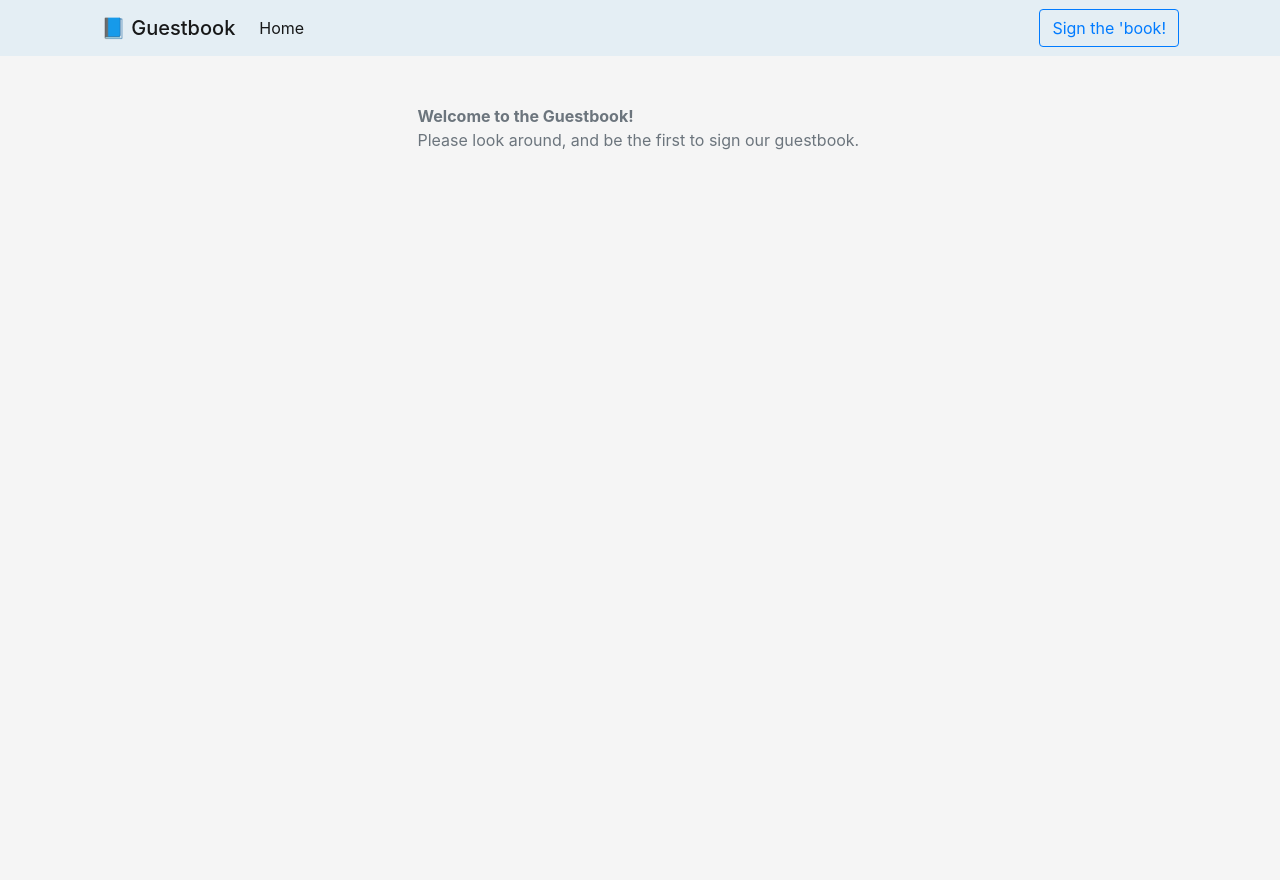
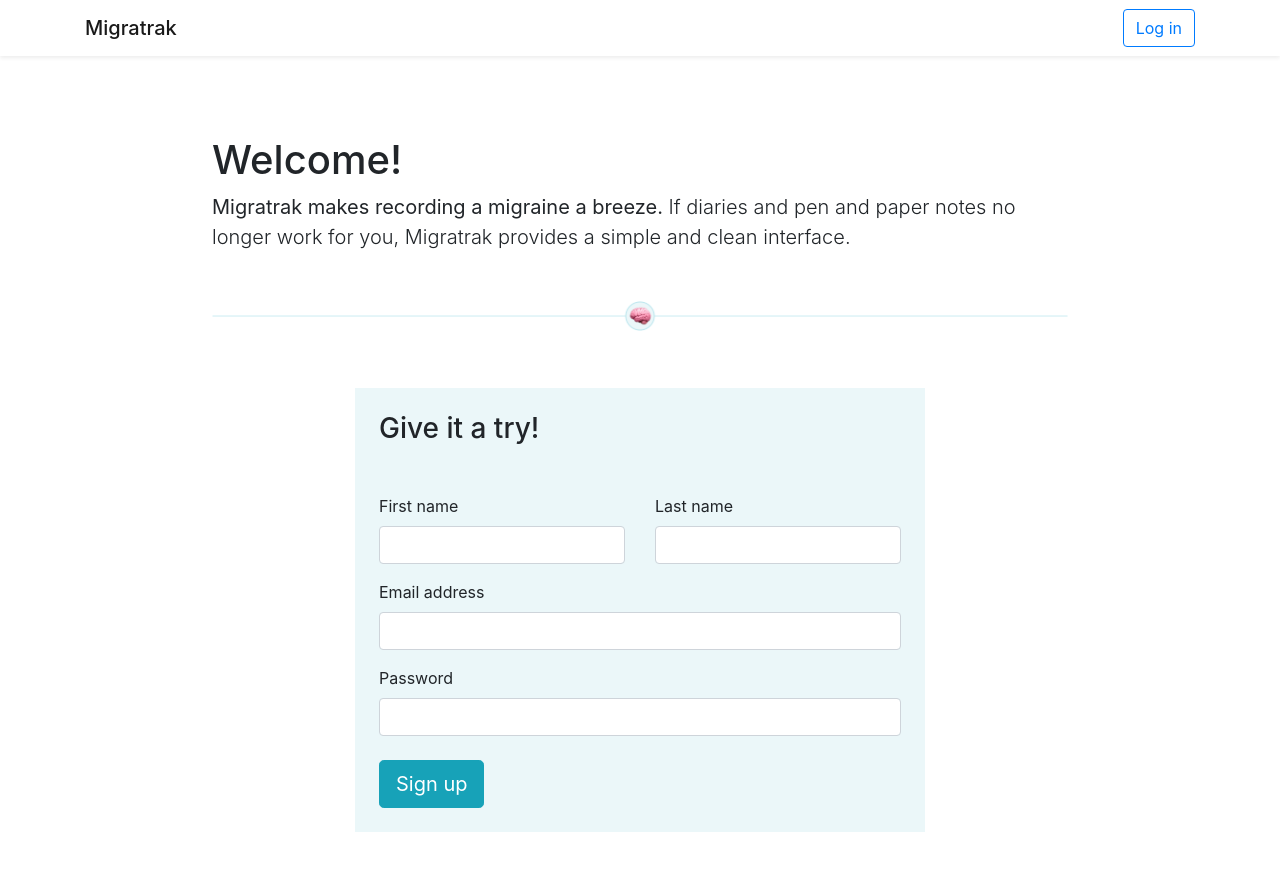
Before and after one commit to rwbaker/ITGM-727-Final, a PHP site: page / in a window 1280 px wide. Before the commit the page ends 150 px from the top, so only its background shows below. Run offline with PHP 8.4, Linux system fonts and the light colour scheme; data that the repository does not hold is empty.

Commit message:
Home page basics

```diff
--- a/www/includes/header.php
+++ b/www/includes/header.php
@@ -1,26 +1,34 @@
 <?php
 /**
  * @desc
- * Shared header for entire Guestbook app
+ * Shared header for entire app
  *
  */
+
+  $button_link = '#';
+  $button_text = 'Log in';
+
 ?>
-<div class="navbar-wrapper">
-  <div class="container">
-    <nav class="navbar navbar-expand-lg navbar-light">
-      <a class="navbar-brand mb-0 h1" href="index.php">📘 Guestbook</a>
+<div class='navbar-wrapper shadow-sm bg-white'>
+  <div class='container'>
+    <nav class='navbar navbar-expand-lg px-0 navbar-light bg-white rounded'>
+      <a class='navbar-brand mb-0 h1' href='index.php'>Migratrak</a>
       <!-- Automagical hamburger meunu button at smaller viewports -->
-      <button class="navbar-toggler" type="button" data-toggle="collapse" data-target="#navbarSupportedContent" aria-controls="navbarSupportedContent" aria-expanded="false" aria-label="Toggle navigation">
-        <span class="navbar-toggler-icon"></span>
+      <button class='navbar-toggler' type='button' data-toggle='collapse' data-target='#navbarSupportedContent' aria-controls='navbarSupportedContent' aria-expanded='false' aria-label='Toggle navigation'>
+        <span class='navbar-toggler-icon'></span>
       </button>
       <!-- Nav bar links -->
-      <div class="collapse navbar-collapse" id="navbarSupportedContent">
-        <ul class="navbar-nav mr-auto">
-          <li class="nav-item active">
-            <a class="nav-link" href="index.php">Home <span class="sr-only">(current)</span></a>
+      <div class='collapse navbar-collapse' id='navbarSupportedContent'>
+        <ul class='navbar-nav mr-auto'>
+          <li class='nav-item active'>
+            <!-- <a class='nav-link' href='index.php'>Home <span class='sr-only'>(current)</span></a> -->
           </li>
         </ul>
-        <a href="create.php" class="btn btn-outline-primary my-2 my-sm-0">Sign the 'book!</a>
+
+        <?php
+        echo "<a href='{$button_link}' class='btn btn-outline-primary my-2 my-sm-0'>{$button_text}</a>";
+        ?>
+
       </div>
     </nav>
   </div>
--- a/www/index.php
+++ b/www/index.php
@@ -37,7 +37,7 @@
   <!-- Bootstrap CSS -->
   <link rel="stylesheet" href="bootstrap-4/css/bootstrap.min.css">
   <link rel="stylesheet" href="style/main.css">
-  <title>Exercise 2, ITGM-727</title>
+  <title>Migratrak, ITGM-727</title>
   </head>
 
   <body>
@@ -49,86 +49,60 @@
     <!-- APP NAV BAR -->
     <?php include 'includes/header.php'; ?>
 
-    <div class="container">
+    <div class="container mb-5">
 
-
-      <div class="row justify-content-center mt-5 mb-3">
-        <div class="col-5">
-          <p class="text-secondary"><strong>Welcome to the Guestbook!</strong><br />
-            <?php
-              // Change our welcome message base of if there are entries or not...
-              if (empty($entries)) {
-                echo "Please look around, and be the first to sign our guestbook.";
-              } else {
-                echo "Explore other's comments, or make one yourself.";
-              }
-            ?>
-
-          </p>
+      <!-- Jumbotron -->
+      <div class="row mt-3">
+        <div class="offset-md-1 col-md-10">
+          <div class="jumbotron bg-white mb-0 pb-2">
+            <h1 class="display-5">Welcome!</h1>
+            <p class="lead">
+              <strong>Migratrak makes recording a migraine a breeze.</strong>
+              If diaries and pen and paper notes no longer work for you,
+              Migratrak provides a simple and clean interface.</p>
+            <hr class="brain" />
+          </div>
         </div>
       </div>
 
-      <?php
+      <div class="row justify-content-center">
+        <div id="signup-block" class="col-6 p-4">
 
-      // Loop thru entry data
-      foreach ($entries as $entryItem) {
+          <h1 class="h3 mb-5">Give it a try!</h1>
 
-        /**
-        * $entryItem[0] - Name
-        * $entryItem[1] - Email
-        * $entryItem[2] - Create date
-        * $entryItem[3] - Guestbook message
-        * $entryItem[4] - Image path
-        */
+          <!-- SIGNUP FORM -->
+          <form action="index.php" method="post" enctype="multipart/form-data">
 
-        // Check for image avatar
-        if (isset($entryItem[4])) {
+            <div class="row">
+              <div class="col">
+                <div class="form-group">
+                  <label for="">First name</label>
+                  <input type="text" class="form-control" name="form-text-fname" placeholder="">
+                </div>
+              </div>
+              <div class="col">
+                <div class="form-group">
+                  <label for="">Last name</label>
+                  <input type="text" class="form-control" name="form-text-lname" placeholder="">
+                </div>
+              </div>
+            </div>
 
-          // If it exists, store in variable
-          $avatarImagePath = $entryItem[4];
-          $initials = '';
-        } else {
+            <div class="form-group">
+              <label for="">Email address</label>
+              <input type="email" class="form-control" name="form-text-email" required placeholder="">
+            </div>
 
-          // If not, get initials of Name...
-          $avatarImagePath = '';
+            <div class="form-group">
+              <label for="">Password</label>
+              <input type="password" class="form-control" name="form-text-password" required placeholder="">
+            </div>
 
-          // Pull first letter from each word. Use this to get user's initials. Returns array.
-          preg_match_all("/[A-Z]/", ucwords(strtolower($entryItem[0])), $matches);
-          // convert array to string
-          $initials = implode("", $matches[0]);
-        }
+            <button type="submit" name="submit" class="btn btn-info btn-lg mt-2">Sign up</button>
+          </form>
 
-        // Print data in comment HTML template
-        echo "
-        <!-- COMMENT -->
-        <div class='row'>
-          <div class='col'>
-            <div class='comment shadow-sm p-3 mb-5 bg-white rounded'>
-              <div class='container'>
-                <div class='row'>
-                  <div class='col-2 d-sm-none d-md-block'>
-                    <div class='avatar' style='background-image:url($avatarImagePath)'>$initials</div>
-                  </div>
-                  <div class='col'>
-                    <div class='row'>
-                      <div class='col name'>
-                        <a href='mailto:$entryItem[1]'>$entryItem[0]</a>
-                        <span class='low-priority-text'>says</span></div>
-                      <div class='col date text-muted'>$entryItem[2]</div>
-                    </div> <!-- END OF name/date row -->
-                    <div class='comment-body text-secondary mt-2'>
-                      $entryItem[3]
-                    </div>
-                  </div>
-                </div><!-- END OF .comment .container .row -->
-              </div><!-- END OF .comment .container -->
-            </div><!-- END OF .comment -->
-          </div><!-- END OF .col -->
-        </div><!-- END OF .row -->";
-
-      }
-
-      ?>
+        </div> <!-- END OF .col-7 -->
+      </div> <!-- END OF .row -->
 
     </div> <!-- END OF .contaner -->
   </body>
--- a/www/style/main.css
+++ b/www/style/main.css
@@ -1,49 +1,21 @@
 body {
-  background: #f5f5f5;
+  /* background: #f5f5f5; */
+  background: #fff;
 }
 .emoji {}
 
 .navbar-wrapper {
-  background-color:#e4eef4;
+/* background-color:#e4eef4; */
 }
 
-.comment {}
-
-.avatar {
-/* sizing styles */
-  width: 100%;
-  height:0;
-  padding-top:50%;
-  padding-bottom:50%;  /* padding top+bottom must equal 100 to keep 1:1 ratio  */
-  border-radius: 50%;  /* turns square into circle */
-  overflow: hidden;    /* cut off any content from affecting shape */
-
-  /* Force content to vertical center */
-  display: flex;
-  justify-content: center;
-  flex-direction: column;
-
-  /* background styles */
-  background: #ccc;
-  background-repeat: no-repeat;
-  background-size: cover;
-  background-position: center;
-
-  /* text styles */
-  font-size: 60px;
-  text-align: center;
-  font-weight: bold;
-  letter-spacing: -3px;
+hr.brain {
+  background:url('../images/hr.png') no-repeat center;
+  background-size: contain;
+  height:32px;
+  border:0;
+  margin:3em 0;
 }
 
-.comment .name {
-  font-weight: bold;
+#signup-block {
+  background: #EBF7F9;
 }
-
-.comment .date {
-  text-align: right;
-}
-.low-priority-text {
-  opacity: 0.5;
-  font-weight: normal;
-}
```
Also changed, not shown: www/images/hr.png (added).
